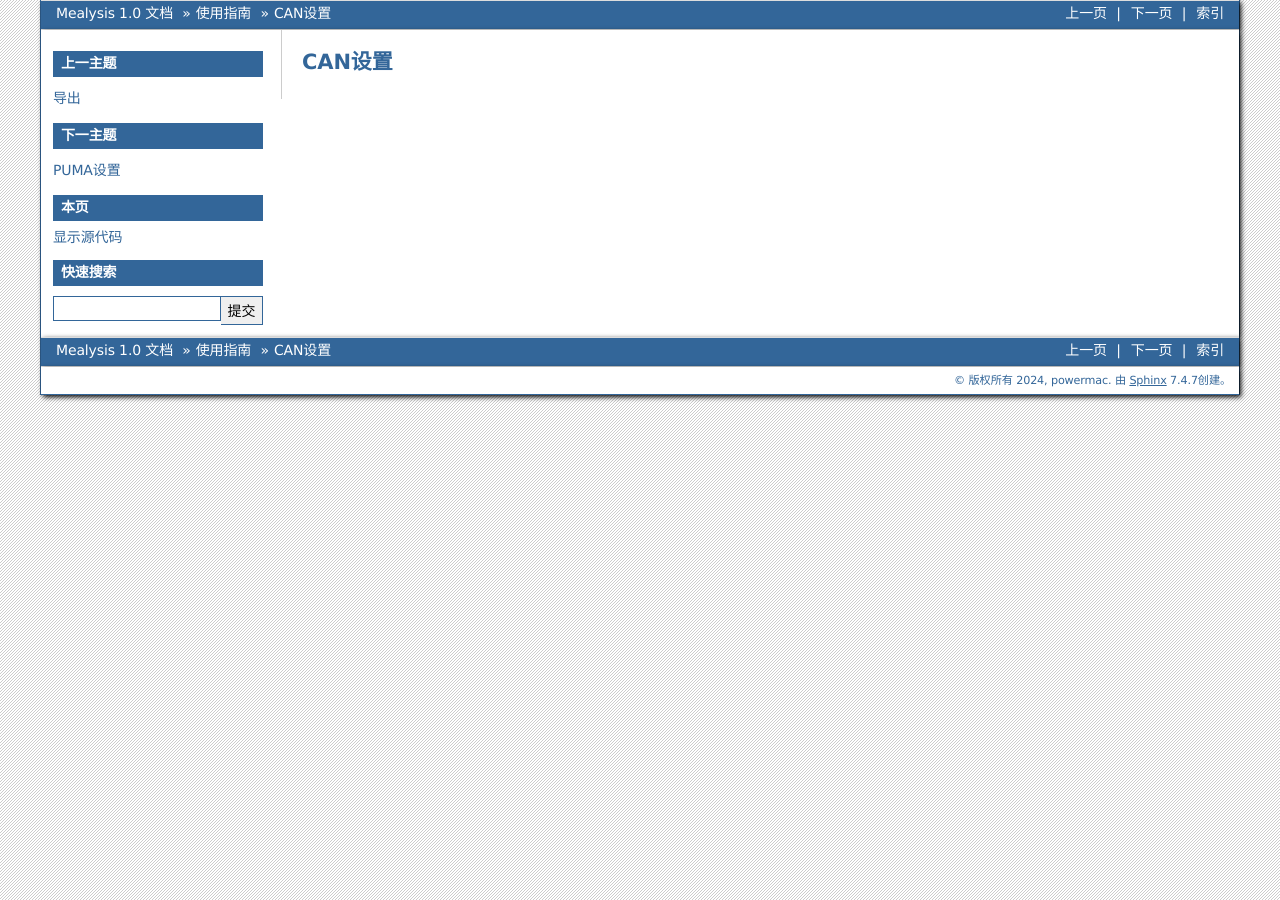
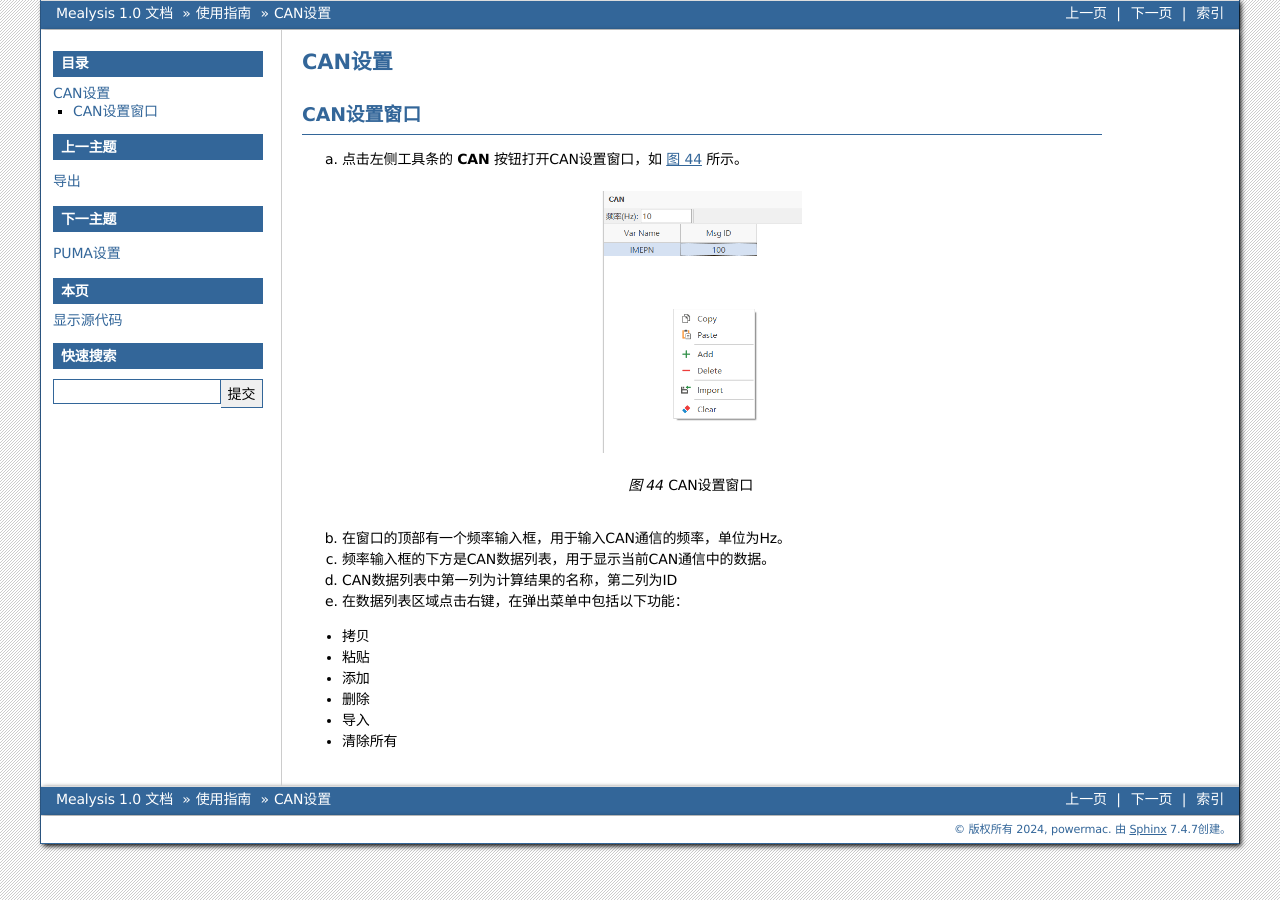
Before and after one commit to winningdaffy/mealysis_manual, a Sphinx documentation site: the page built from source/user_guide/can_setting.rst, in a window 1280 px wide. Built offline with Sphinx 7.4.7, drawn with Linux system fonts in a browser that asks for light colours.

Commit message:
feature: 增加章节内容

```diff
--- a/source/index.rst
+++ b/source/index.rst
@@ -13,8 +13,9 @@ Mealysis软件使用手册
    introduction/index.rst
    installation/index.rst
    user_guide/index.rst
+   quick_guide/index.rst
    reference/index.rst
-   troubleshooting/index.rst
+..   troubleshooting/index.rst
 
 
 .. 附录及索引
--- a/source/user_guide/can_setting.rst
+++ b/source/user_guide/can_setting.rst
@@ -1,2 +1,26 @@
 CAN设置
 ==============
+
+CAN设置窗口
+--------------------------------
+
+(a) 点击左侧工具条的 **CAN** 按钮打开CAN设置窗口，如 :numref:`img_can_setting` 所示。
+
+.. figure:: /images/can_setting.png
+    :width: 200px
+    :align: center
+    :name: img_can_setting
+
+    CAN设置窗口
+
+(b) 在窗口的顶部有一个频率输入框，用于输入CAN通信的频率，单位为Hz。
+(c) 频率输入框的下方是CAN数据列表，用于显示当前CAN通信中的数据。
+(d) CAN数据列表中第一列为计算结果的名称，第二列为ID
+(e) 在数据列表区域点击右键，在弹出菜单中包括以下功能：
+
+- 拷贝
+- 粘贴
+- 添加
+- 删除
+- 导入
+- 清除所有
--- a/source/user_guide/main_interface.rst
+++ b/source/user_guide/main_interface.rst
@@ -29,7 +29,6 @@
 - **测试**：测试控制，新建、保存布局，修改硬件配置，选择数据，新建和保存计算模型
 - **记录**：设置记录文件名规则
 - **试验**：修改试验包括的文件
-- **布局**：修改页面和控件
 - **脚本**：打开和调试脚本
 - **工具**：自定义工具
 
```
Also changed, not shown: source/quick_guide/application.rst (added, +9 -0 lines), source/quick_guide/index.rst (added, +10 -0 lines), source/user_guide/puma_setting.rst (+23 -0 lines), source/images/can_setting.png (added), source/images/main_form.png, source/images/puma_setting.png (added), source/images/side_bar.png, source/images/toolbar_experiment.png, source/images/toolbar_measurement.png.
